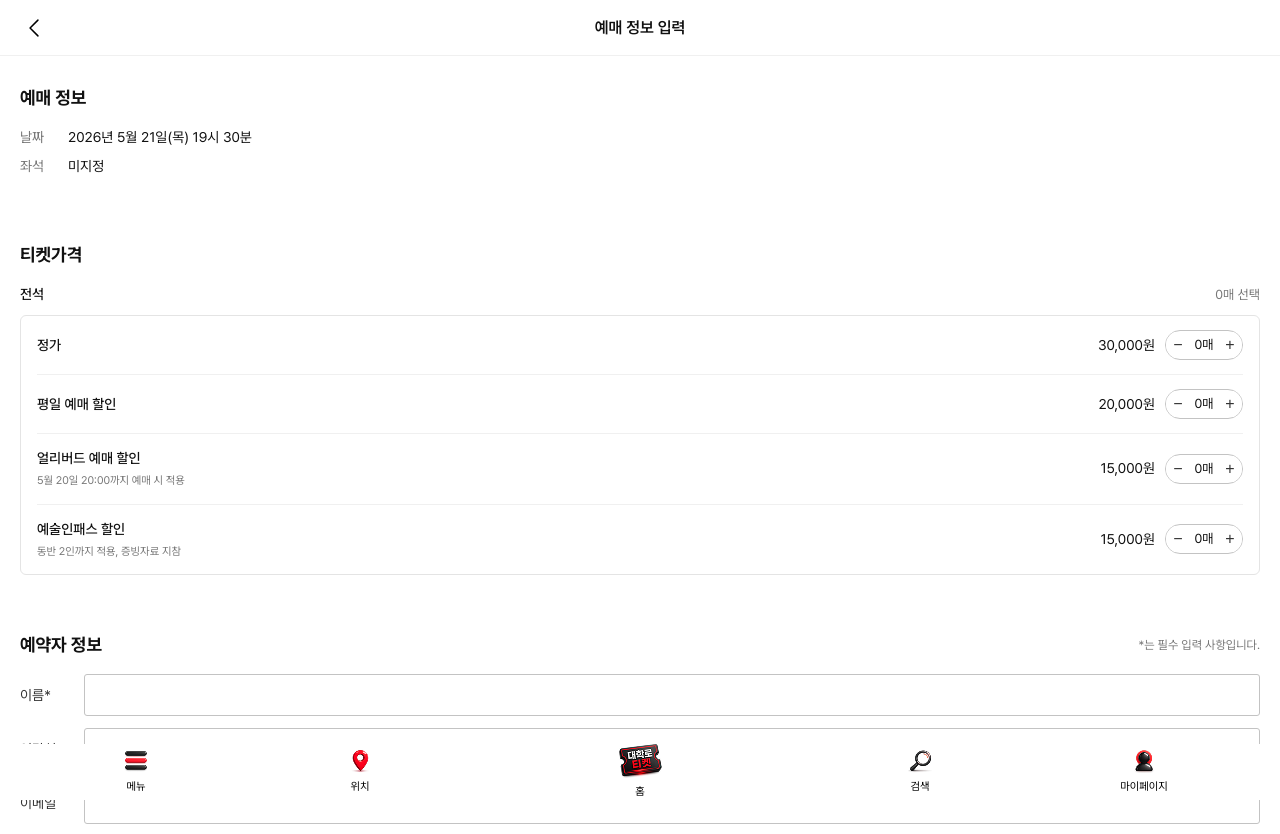
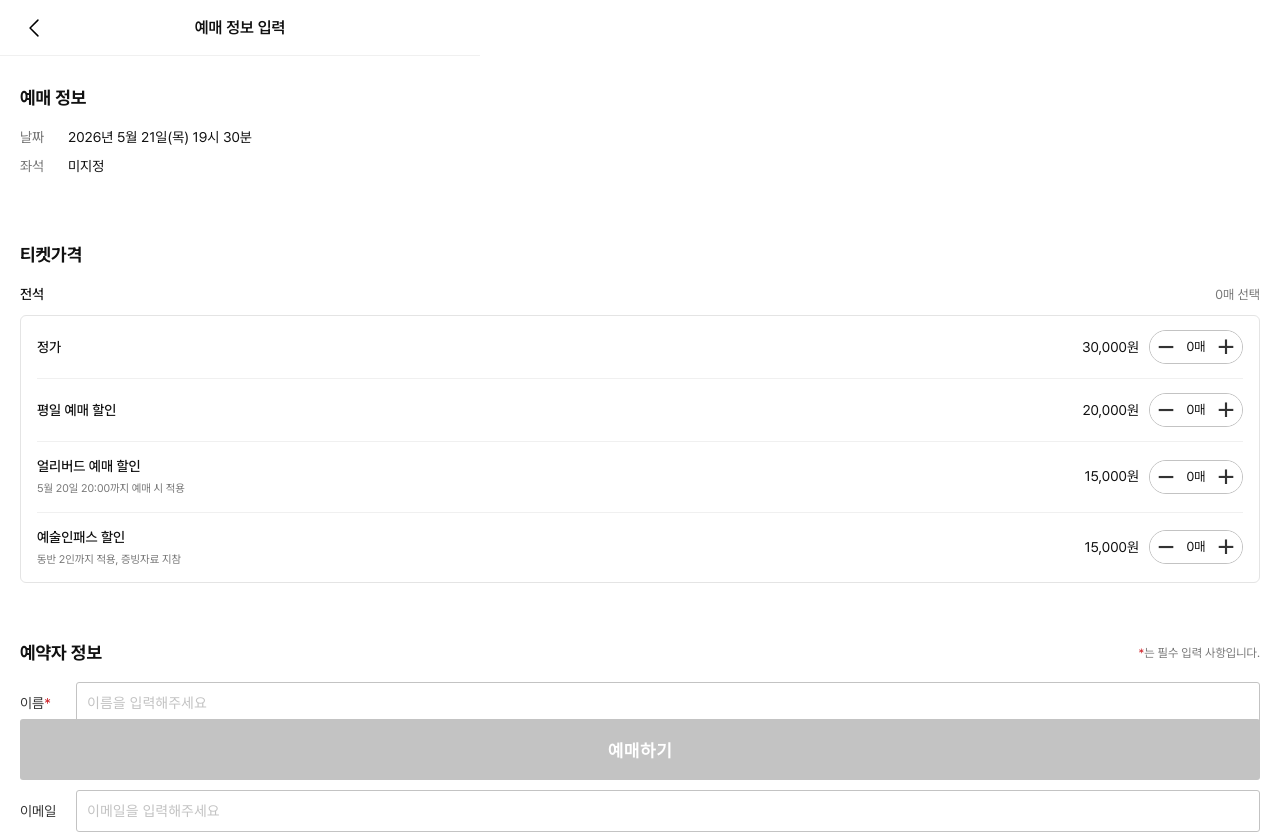
Before and after one commit to whthdbs9604/team_third, a React (Create React App) app: page /booking in a window 1280 px wide. Shown: the top 834 px of the page. Built offline with nearby package versions, Linux system fonts and the light colour scheme.

Commit message:
예매 결제 페이지 수정

```diff
--- a/src/css/booking.css
+++ b/src/css/booking.css
@@ -19,6 +19,7 @@
     line-height: 56px;
     position: fixed;
     width: 100%;
+    max-width: 480px;
     top: 0;
     z-index: 10;
     background: #fff;
@@ -169,22 +170,23 @@
     border-radius: 100px;
     overflow: hidden;
     background: #fff;
+    height: 34px;
 }
 
 .stepper_btn {
     background: #fff;
     border: none;
     outline: none;
-    width: 24px;
-    height: 26px;
-    font-size: 16px;
+    width: 32px;
+    height: 34px;
+    font-size: 30px;
     color: #333;
     cursor: pointer;
     display: flex;
     align-items: center;
     justify-content: center;
     flex-shrink: 0;
-    padding: 0 4px;
+    padding: 0;
 }
 
 .stepper_btn:active {
@@ -237,8 +239,12 @@
 .input_label {
     font-size: 14px;
     color: #333;
-    min-width: 52px;
+    min-width: 44px;
     flex-shrink: 0;
+}
+
+.required_star {
+    color: #CD2027;
 }
 
 .input_field {
@@ -250,6 +256,11 @@
     color: #111;
     outline: none;
     background: #fff;
+    width: 100%;
+}
+
+.input_field::placeholder {
+    color: #C3C3C3;
 }
 
 .input_field:focus {
@@ -372,23 +383,34 @@
 
 /* ===== 예매하기 버튼 ===== */
 .booking_submit_wrap {
-    padding: 0;
+    position: fixed;
+    bottom: 20px;
+    left: 0;
+    width: 100%;
+    z-index: 4;
+    padding: 0 20px;
 }
 
 .booking_submit_btn {
     display: block;
     width: 100%;
     padding: 18px;
-    background: #CD2027;
+    background: #C3C3C3;
     color: #fff;
     border: none;
+    border-radius: 3px;
     font-size: 17px;
     font-weight: 700;
-    cursor: pointer;
+    cursor: default;
     letter-spacing: 0.5px;
-    text-align: center;
+    transition: background 0.2s;
 }
 
-.booking_submit_btn:active {
+.booking_submit_btn.active {
+    background: #CD2027;
+    cursor: pointer;
+}
+
+.booking_submit_btn.active:active {
     background: #A30910;
 }
--- a/src/sub/Booking.js
+++ b/src/sub/Booking.js
@@ -1,4 +1,3 @@
- import { Link } from "react-router-dom"
 import { useEffect, useState } from 'react';
 import { useOutletContext } from 'react-router-dom';
 import '../css/booking.css';
@@ -60,6 +59,11 @@ export default function Booking({ title }) {
     const { setHeaderTitle } = useOutletContext();
     useEffect(() => {
         setHeaderTitle(title);
+        const nav = document.getElementById('navigation');
+        if (nav) nav.style.display = 'none';
+        return () => {
+            if (nav) nav.style.display = '';
+        };
     }, [title, setHeaderTitle]);
 
     const [counts, setCounts] = useState({
@@ -77,6 +81,9 @@ export default function Booking({ title }) {
         marketing: false,
     });
 
+    const [name, setName] = useState('');
+    const [tel, setTel] = useState('');
+
     const handleCount = (type, value) => {
         setCounts(prev => ({ ...prev, [type]: value }));
     };
@@ -88,6 +95,12 @@ export default function Booking({ title }) {
         counts.artpass * 15000;
 
     const totalCount = counts.regular + counts.weekday + counts.earlybird + counts.artpass;
+
+    const isActive =
+        name.trim() !== '' &&
+        tel.trim() !== '' &&
+        totalCount > 0 &&
+        agrees.privacy && agrees.age && agrees.refund;
 
     const handleAllAgree = () => {
         const next = !agrees.all;
@@ -163,19 +176,33 @@ export default function Booking({ title }) {
             <section className="booking_section">
                 <div className="section_title_row">
                     <h2 className="section_title">예약자 정보</h2>
-                    <span className="required_note">*는 필수 입력 사항입니다.</span>
+                    <span className="required_note"><span className="required_star">*</span>는 필수 입력 사항입니다.</span>
                 </div>
                 <div className="input_group">
-                    <label className="input_label" htmlFor="booker_name">이름*</label>
-                    <input className="input_field" type="text" id="booker_name" />
+                    <label className="input_label" htmlFor="booker_name">이름<span className="required_star">*</span></label>
+                    <input
+                        className="input_field"
+                        type="text"
+                        id="booker_name"
+                        placeholder="이름을 입력해주세요"
+                        value={name}
+                        onChange={(e) => setName(e.target.value)}
+                    />
                 </div>
                 <div className="input_group">
-                    <label className="input_label" htmlFor="booker_tel">연락처*</label>
-                    <input className="input_field" type="tel" id="booker_tel" />
+                    <label className="input_label" htmlFor="booker_tel">연락처<span className="required_star">*</span></label>
+                    <input
+                        className="input_field"
+                        type="tel"
+                        id="booker_tel"
+                        placeholder="숫자만 입력해주세요"
+                        value={tel}
+                        onChange={(e) => setTel(e.target.value)}
+                    />
                 </div>
                 <div className="input_group">
                     <label className="input_label" htmlFor="booker_email">이메일</label>
-                    <input className="input_field" type="email" id="booker_email" />
+                    <input className="input_field" type="email" id="booker_email" placeholder="이메일을 입력해주세요" />
                 </div>
             </section>
 
@@ -226,7 +253,12 @@ export default function Booking({ title }) {
 
             {/* 예매하기 버튼 */}
             <div className="booking_submit_wrap">
-                <Link to="/booking/complete" className="booking_submit_btn">예매 완료</Link>
+                <button
+                    className={`booking_submit_btn ${isActive ? 'active' : ''}`}
+                    disabled={!isActive}
+                >
+                    예매하기
+                </button>
             </div>
 
         </div>
```
